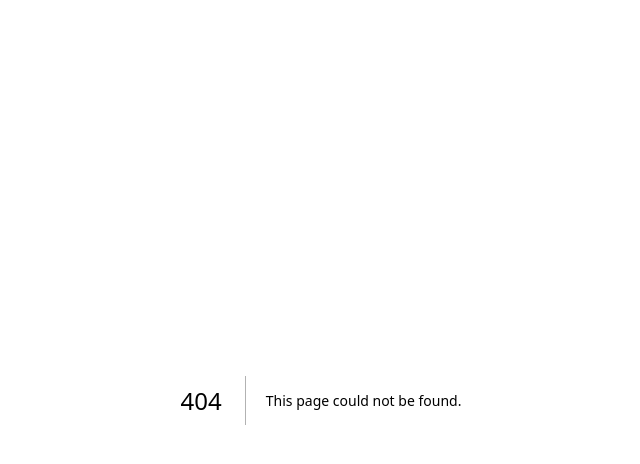
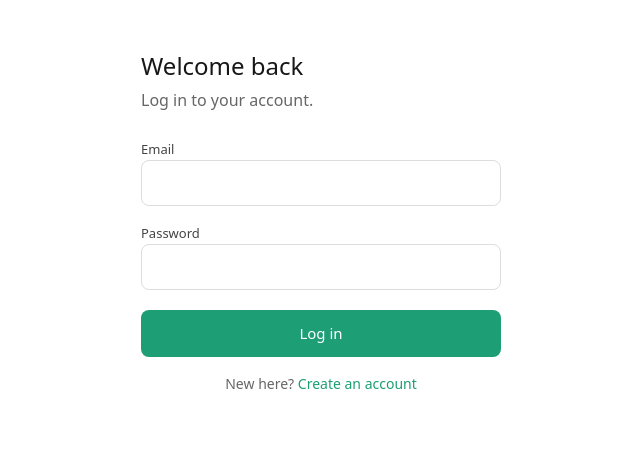
Before and after one commit to wasimat404/medirecord, a Next.js app: page /login in a window 1280 px wide. Before the commit this address had no page. Shown: the top 464 px of the page, without its empty margins (319-959 px from the left). Built offline with nearby package versions, Linux system fonts and the light colour scheme; no server answers.

Commit message:
Login, protected dashboard with patient ID, and logout

```diff
--- a/package.json
+++ b/package.json
@@ -10,6 +10,7 @@
   },
   "dependencies": {
     "@google/generative-ai": "^0.24.1",
+    "@supabase/ssr": "^0.12.0",
     "@supabase/supabase-js": "^2.108.1",
     "next": "16.2.9",
     "react": "19.2.4",
--- /dev/null
+++ b/src/app/dashboard/LogoutButton.tsx
@@ -0,0 +1,18 @@
+"use client";
+import { useRouter } from "next/navigation";
+import { supabaseBrowser } from "@/lib/supabaseBrowser";
+
+export default function LogoutButton() {
+  const router = useRouter();
+  async function logout() {
+    await supabaseBrowser.auth.signOut();
+    router.push("/login");
+  }
+  return (
+    <button onClick={logout}
+      style={{ padding: "8px 14px", borderRadius: 8, border: "1px solid #ddd",
+        background: "#fff", fontSize: 14, cursor: "pointer" }}>
+      Log out
+    </button>
+  );
+}
--- /dev/null
+++ b/src/app/dashboard/page.tsx
@@ -0,0 +1,38 @@
+import { redirect } from "next/navigation";
+import { supabaseServer } from "@/lib/supabaseServer";
+import LogoutButton from "./LogoutButton";
+
+export default async function Dashboard() {
+  const sb = await supabaseServer();
+  const { data: { user } } = await sb.auth.getUser();
+  if (!user) redirect("/login");
+
+  const { data: profile } = await sb
+    .from("profiles")
+    .select("full_name, patient_code, preferred_language")
+    .eq("id", user.id)
+    .single();
+
+  return (
+    <main style={{ maxWidth: 640, margin: "0 auto", padding: "2.5rem 1.25rem", fontFamily: "system-ui" }}>
+      <div style={{ display: "flex", justifyContent: "space-between", alignItems: "center", marginBottom: 28 }}>
+        <h1 style={{ fontSize: 22, fontWeight: 500 }}>
+          Hi{profile?.full_name ? `, ${profile.full_name}` : ""}
+        </h1>
+        <LogoutButton />
+      </div>
+
+      <div style={{ background: "#E1F5EE", borderRadius: 12, padding: "1.25rem 1.5rem", marginBottom: 24 }}>
+        <p style={{ fontSize: 13, color: "#0F6E56", margin: 0 }}>Your patient ID</p>
+        <p style={{ fontSize: 24, fontWeight: 500, color: "#0F6E56", margin: "4px 0 0", letterSpacing: 1 }}>
+          {profile?.patient_code || "—"}
+        </p>
+        <p style={{ fontSize: 12, color: "#0F6E56", margin: "6px 0 0", opacity: 0.8 }}>
+          Share this with your doctor to give them access to your records.
+        </p>
+      </div>
+
+      <p style={{ color: "#666" }}>Your records and uploads will appear here soon.</p>
+    </main>
+  );
+}
--- /dev/null
+++ b/src/app/login/page.tsx
@@ -0,0 +1,48 @@
+"use client";
+import { useState } from "react";
+import { useRouter } from "next/navigation";
+import { supabaseBrowser } from "@/lib/supabaseBrowser";
+
+export default function LoginPage() {
+  const router = useRouter();
+  const [email, setEmail] = useState("");
+  const [password, setPassword] = useState("");
+  const [loading, setLoading] = useState(false);
+  const [error, setError] = useState<string | null>(null);
+
+  async function login() {
+    setLoading(true); setError(null);
+    const { error } = await supabaseBrowser.auth.signInWithPassword({ email, password });
+    setLoading(false);
+    if (error) { setError(error.message); return; }
+    router.push("/dashboard");
+  }
+
+  return (
+    <main style={{ maxWidth: 400, margin: "0 auto", padding: "3rem 1.25rem", fontFamily: "system-ui" }}>
+      <h1 style={{ fontSize: 24, fontWeight: 500, marginBottom: 4 }}>Welcome back</h1>
+      <p style={{ color: "#666", marginBottom: 24 }}>Log in to your account.</p>
+
+      <label style={{ fontSize: 13, color: "#444" }}>Email</label>
+      <input type="email" value={email} onChange={(e) => setEmail(e.target.value)}
+        style={{ width: "100%", padding: 10, marginBottom: 14, borderRadius: 8, border: "1px solid #ddd" }} />
+
+      <label style={{ fontSize: 13, color: "#444" }}>Password</label>
+      <input type="password" value={password} onChange={(e) => setPassword(e.target.value)}
+        style={{ width: "100%", padding: 10, marginBottom: 20, borderRadius: 8, border: "1px solid #ddd" }} />
+
+      {error && <p style={{ color: "#c00", marginBottom: 14 }}>{error}</p>}
+
+      <button onClick={login} disabled={loading}
+        style={{ width: "100%", padding: 12, borderRadius: 8, border: "none",
+          background: "#1D9E75", color: "#fff", fontSize: 15, fontWeight: 500,
+          cursor: loading ? "default" : "pointer", opacity: loading ? 0.6 : 1 }}>
+        {loading ? "Logging in..." : "Log in"}
+      </button>
+
+      <p style={{ textAlign: "center", marginTop: 16, fontSize: 14, color: "#666" }}>
+        New here? <a href="/signup" style={{ color: "#1D9E75" }}>Create an account</a>
+      </p>
+    </main>
+  );
+}
--- /dev/null
+++ b/src/lib/supabaseBrowser.ts
@@ -0,0 +1,7 @@
+"use client";
+import { createBrowserClient } from "@supabase/ssr";
+
+export const supabaseBrowser = createBrowserClient(
+  process.env.NEXT_PUBLIC_SUPABASE_URL!,
+  process.env.NEXT_PUBLIC_SUPABASE_ANON_KEY!
+);
--- /dev/null
+++ b/src/lib/supabaseServer.ts
@@ -0,0 +1,19 @@
+import { createServerClient } from "@supabase/ssr";
+import { cookies } from "next/headers";
+
+export async function supabaseServer() {
+  const cookieStore = await cookies();
+  return createServerClient(
+    process.env.NEXT_PUBLIC_SUPABASE_URL!,
+    process.env.NEXT_PUBLIC_SUPABASE_ANON_KEY!,
+    {
+      cookies: {
+        getAll() { return cookieStore.getAll(); },
+        setAll(list) {
+          try { list.forEach(({ name, value, options }) => cookieStore.set(name, value, options)); }
+          catch {}
+        },
+      },
+    }
+  );
+}
```
Also changed, not shown: 1 other file (tests, documents, lock files or other folders).
